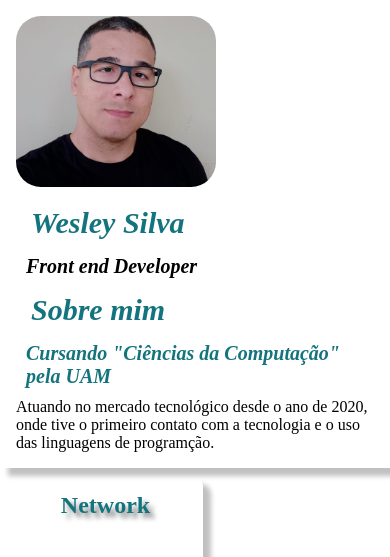
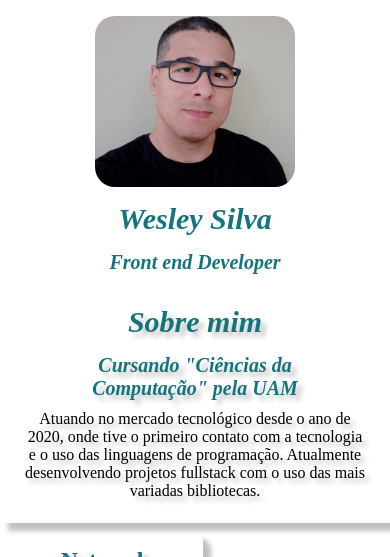
Before and after one commit to wesley-silv/Portf-Wesley-Silva, a React (Vite) app: page / in a window 390 px wide. Shown: the top 557 px of the page. Built offline with nearby package versions, Linux system fonts and the light colour scheme; some icons are missing.

Commit message:
ediçao do resposivo do baner.

```diff
--- a/src/components/Header/Description/description.jsx
+++ b/src/components/Header/Description/description.jsx
@@ -4,14 +4,15 @@ import './description.sass'
 const Description = () => {
   return (
     <div className="description">
-      <h2 className='description-title'>
+      <h2>
         Sobre mim
       </h2>
       <h3>
         Cursando "Ciências da Computação" pela UAM
       </h3>
       <p>
-        Atuando no mercado tecnológico desde o ano de 2020, onde tive o primeiro contato com a tecnologia e o uso das linguagens de programção.
+        Atuando no mercado tecnológico desde o ano de 2020, onde tive o primeiro contato com a tecnologia e o uso das linguagens de programação.
+        Atualmente desenvolvendo projetos fullstack com o uso das mais variadas bibliotecas.
       </p>
 
     </div>
--- a/src/components/Header/Description/description.sass
+++ b/src/components/Header/Description/description.sass
@@ -1,8 +1,10 @@
 @use '../../../styles/variables'
 
 .description
-  h2
-    color: gold
+  text-shadow: 5px 5px 5px silver
+  padding: .4em
   h3
+    text-shadow: 5px 5px 5px silver
     font-size: 18px
-    color: variables.$background-color
+    font-style: italic
+  p
--- a/src/components/Header/header.jsx
+++ b/src/components/Header/header.jsx
@@ -15,12 +15,14 @@ const Header = () => {
     <div className='header'>
       <div className='profile'>
         <img src={perfil.imagem} alt={perfil.alt} />
+        <div className="profile-title">
         <h2>
           Wesley Silva
         </h2>
         <h3>
         Front end Developer
         </h3>
+        </div>
         <div className="about-me">
         <Description />
         </div>
--- a/src/components/Header/header.sass
+++ b/src/components/Header/header.sass
@@ -2,23 +2,38 @@
 
 .header
   .profile
+    display: flex
+    justify-content: space-between
     box-shadow: 8px 8px 5px silver
     padding: 1em 1em
+    box-sizing: border-box
     img
       width: 200px
-      border-radius: 25px
+      border-radius: 20px
     h2
       font-style: oblique
       font-size: 30px
       color: variables.$background-color
-      margin: .5em
+      margin: .5em 1em
     h3
+      color: variables.$background-color
       font-style: oblique
       font-size: 20px
-      margin: .5em
+      margin: .5em 1em
+  .about-me
+
   .stack
     display: flex
 
 @media screen and (max-width: 412px)
+  .profile
+    text-align: center
+    display: flex
+    flex-direction: column
+    flex-wrap: wrap
+    justify-content: center
+    img
+      margin: auto
+
   .stack
     flex-direction: column
```
